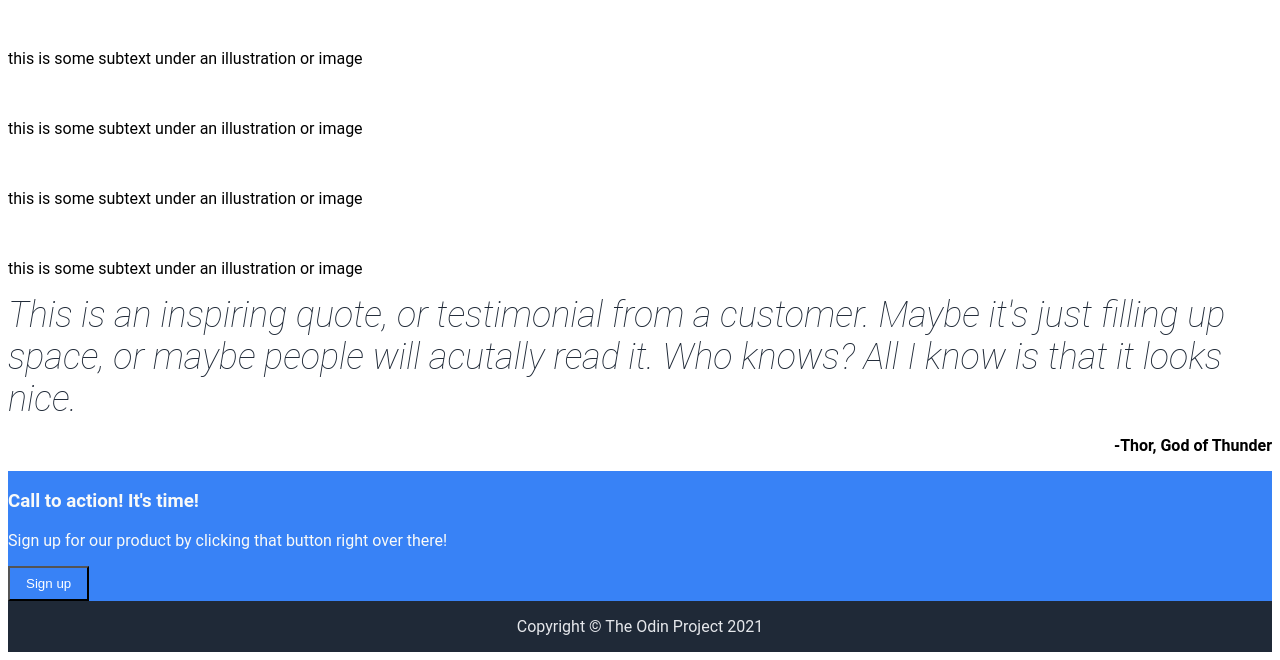
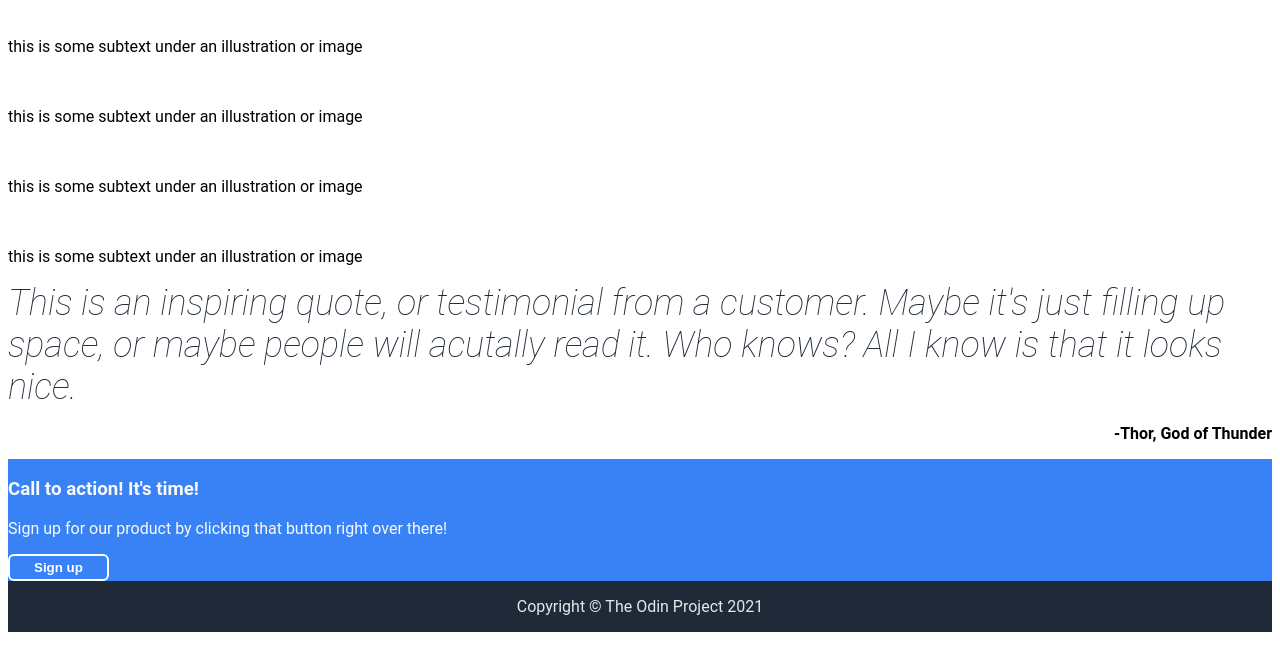
Before and after one commit to smramsay/odin-landing-page, a plain HTML site: page index.html in a window 1280 px wide. Shown: the part 348-1008 px from the top of the page. Drawn offline with Linux system fonts and the light colour scheme.

Commit message:
Style sign up buttons

```diff
--- a/style.css
+++ b/style.css
@@ -44,7 +44,14 @@ a {
 button {
     background-color: #3882f6;
     color: white;
-    padding: 8px 16px;
+    border: 4px none;
+    padding: 4px 24px;
+    border-radius: 6px;
+    font-weight: bold;
+}
+
+.action-call button {
+    border: 2px solid white;
 }
 
 .information h2 {
```
